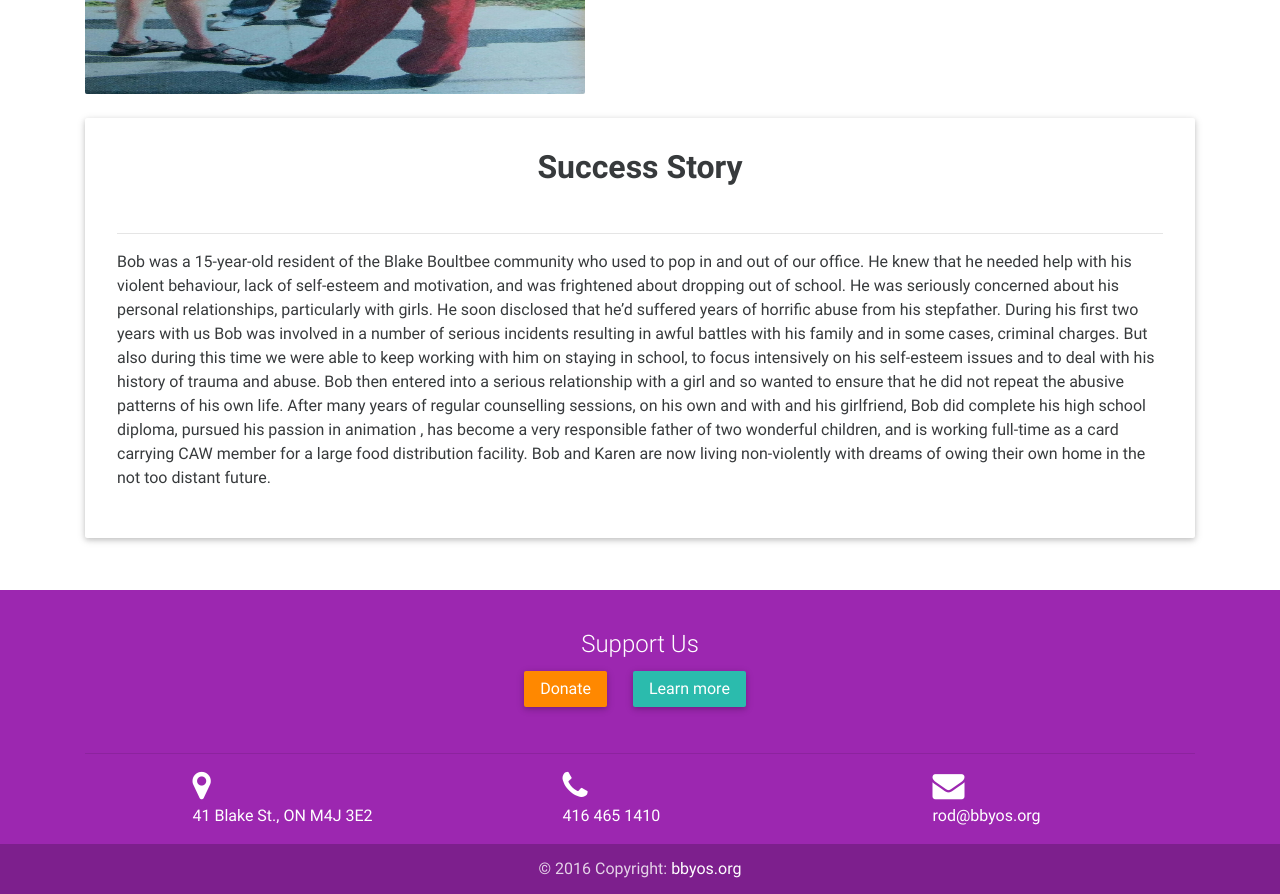
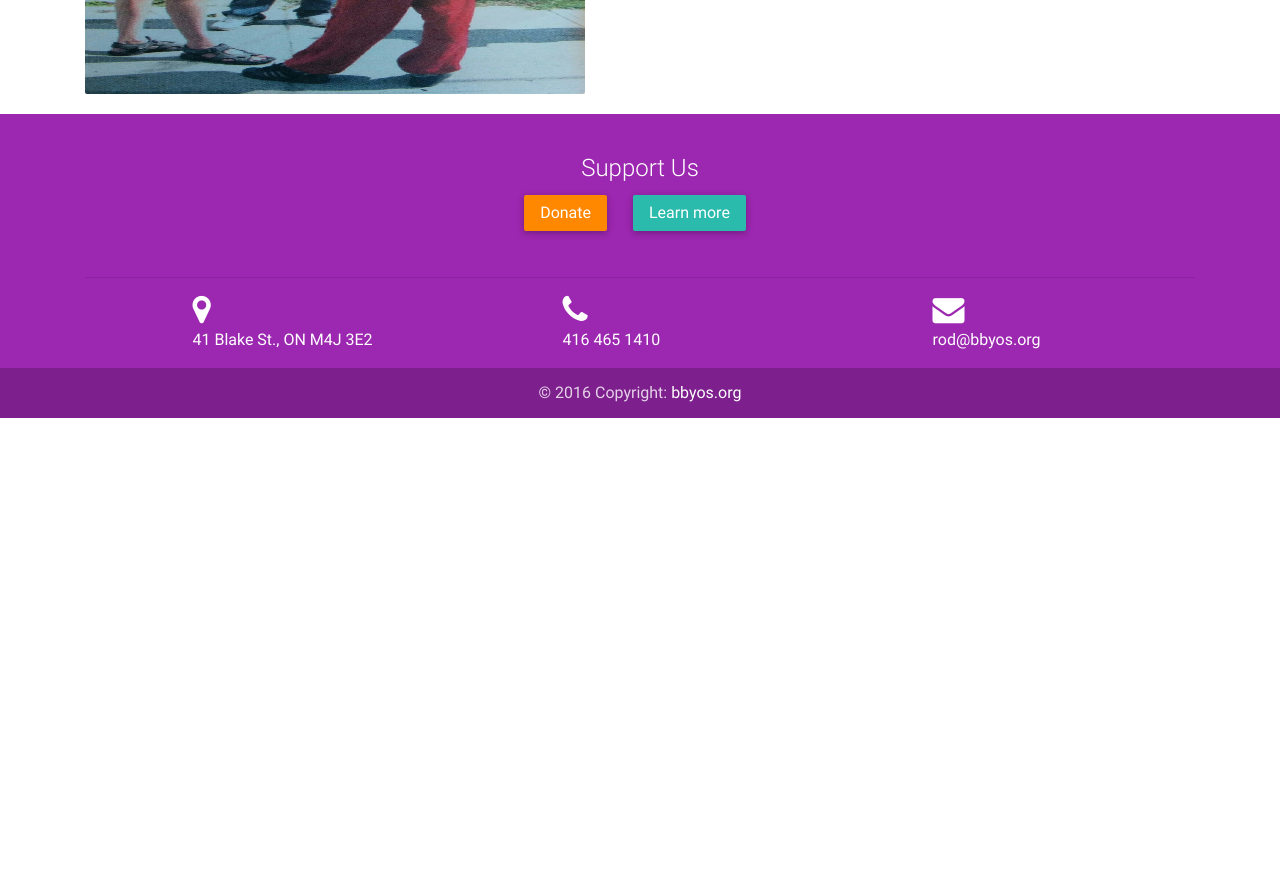
Before and after one commit to Airaptor/Gift-The-Code, a plain HTML site: page bbyos/services.html in a window 1280 px wide. Shown: the part 1626-2520 px from the top of the page. After the commit the page ends 2044 px from the top, so only its background shows below. Drawn offline with nearby package versions, Linux system fonts and the light colour scheme.

Commit message:
Revert "so basically, it should work now"
This reverts commit d6667185c240ca94cc287d28b06eee1bbf5767f6.

```diff
--- a/bbyos/services.html
+++ b/bbyos/services.html
@@ -254,24 +254,6 @@
                     </p>
                 </div>
             </div>
-
-            <div class="row">
-                <br>
-                <div class="col-md-12">
-                    <div class="jumbotron">
-                        <h2 class="h2-responsive" style = "text-align:center; font-weight:bold">Success Story</h2>
-                        <br>
-                        <hr>
-                        <p>Bob was a 15-year-old resident of the Blake Boultbee community who used to pop in and out of our office. He knew that he needed help with his violent behaviour, lack of self-esteem and motivation, and was frightened about dropping out of school. He was seriously concerned about his personal relationships, particularly with girls.
-                            He soon disclosed that he’d suffered years of horrific abuse from his stepfather.
-                            During his first two years with us Bob was involved in a number of serious incidents resulting in awful battles with his family and in some cases, criminal charges. But also during this time we were able to keep working with him on staying in school, to focus intensively on his self-esteem issues and to deal with his history of trauma and abuse. Bob then entered into a serious relationship with a girl and so wanted to ensure that he did not repeat the abusive patterns of his own life.
-                            After many years of regular counselling sessions, on his own and with and his girlfriend, Bob did complete
-                            his high school diploma, pursued his passion in animation , has become a very responsible father of two
-                            wonderful children, and is working full-time as a card carrying CAW member for a large food distribution facility. Bob and Karen are now living non-violently with dreams of owing their own home in the not too distant future.</p>
-                    </div>
-                </div>
-            </div>
-
         </div>
 
     <div id = "section1" class ="container-fluid" ></div>
```
Also changed, not shown: bbyos/about.html (+2 -1 lines), bbyos/index.html (+13 -0 lines).
